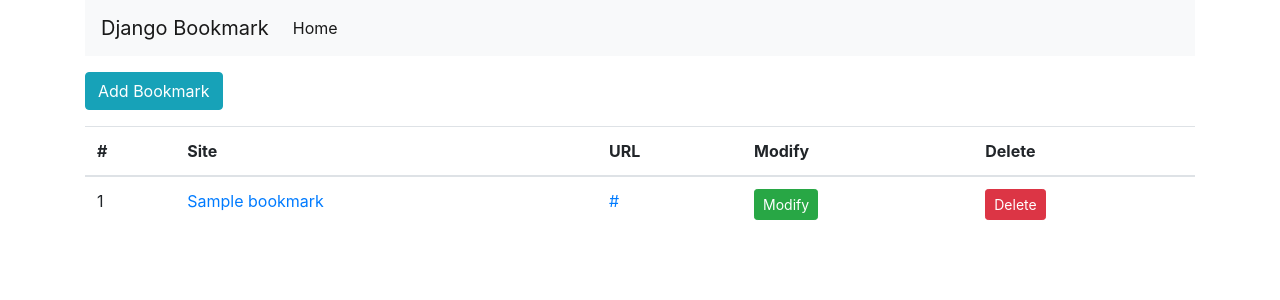
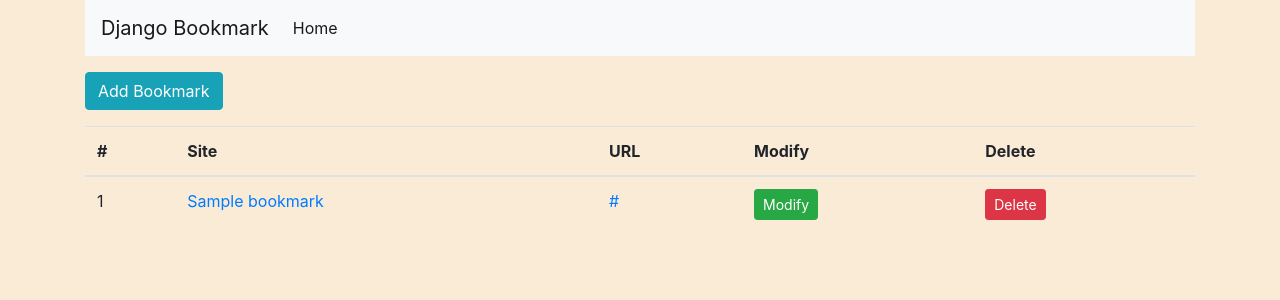
Before and after one commit to ssep4u/Try_Practice_List, a Django app: page /bookmark/ in a window 1280 px wide. Shown: the top 300 px of the page. Run offline with Django 3.2, Linux system fonts and the light colour scheme; tables that the repository leaves empty hold one stand-in row (values such as "Sample post"); some libraries are stand-ins or nearby versions.

Commit message:
static css

```diff
--- a/Practice_List/settings.py
+++ b/Practice_List/settings.py
@@ -119,3 +119,4 @@
 # https://docs.djangoproject.com/en/2.2/howto/static-files/
 
 STATIC_URL = '/static/'
+STATICFILES_DIRS = [os.path.join(BASE_DIR, 'static')]
--- /dev/null
+++ b/static/style.css
@@ -0,0 +1,4 @@
+body {
+  width: 100%;
+  background-color: antiquewhite;
+}
--- a/templates/base.html
+++ b/templates/base.html
@@ -17,6 +17,9 @@
   <script src="https://stackpath.bootstrapcdn.com/bootstrap/4.5.0/js/bootstrap.min.js"
           integrity="sha384-OgVRvuATP1z7JjHLkuOU7Xw704+h835Lr+6QL9UvYjZE3Ipu6Tp75j7Bh/kR0JKI"
           crossorigin="anonymous"></script>
+
+  {% load static %}
+  <link rel="stylesheet" href="{% static 'style.css' %}">
 </head>
 <body>
 <div class="container">
```
